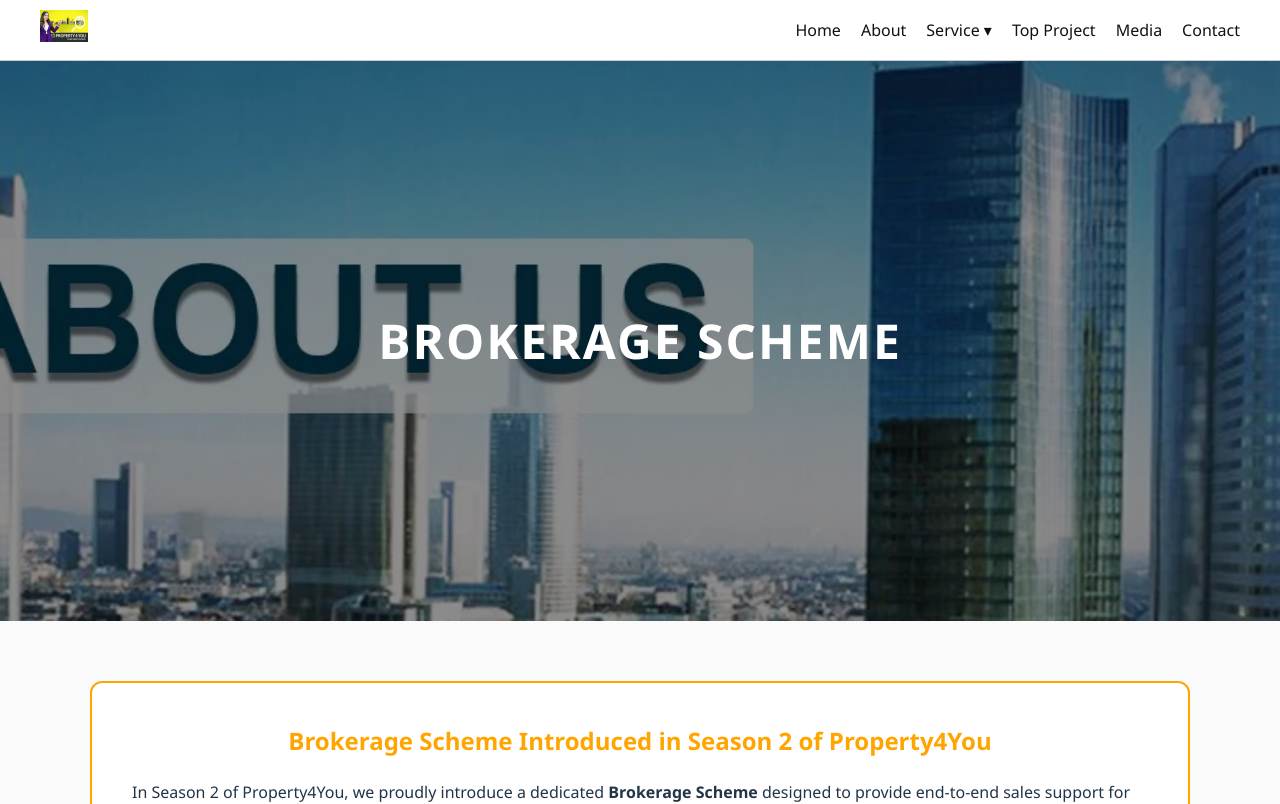
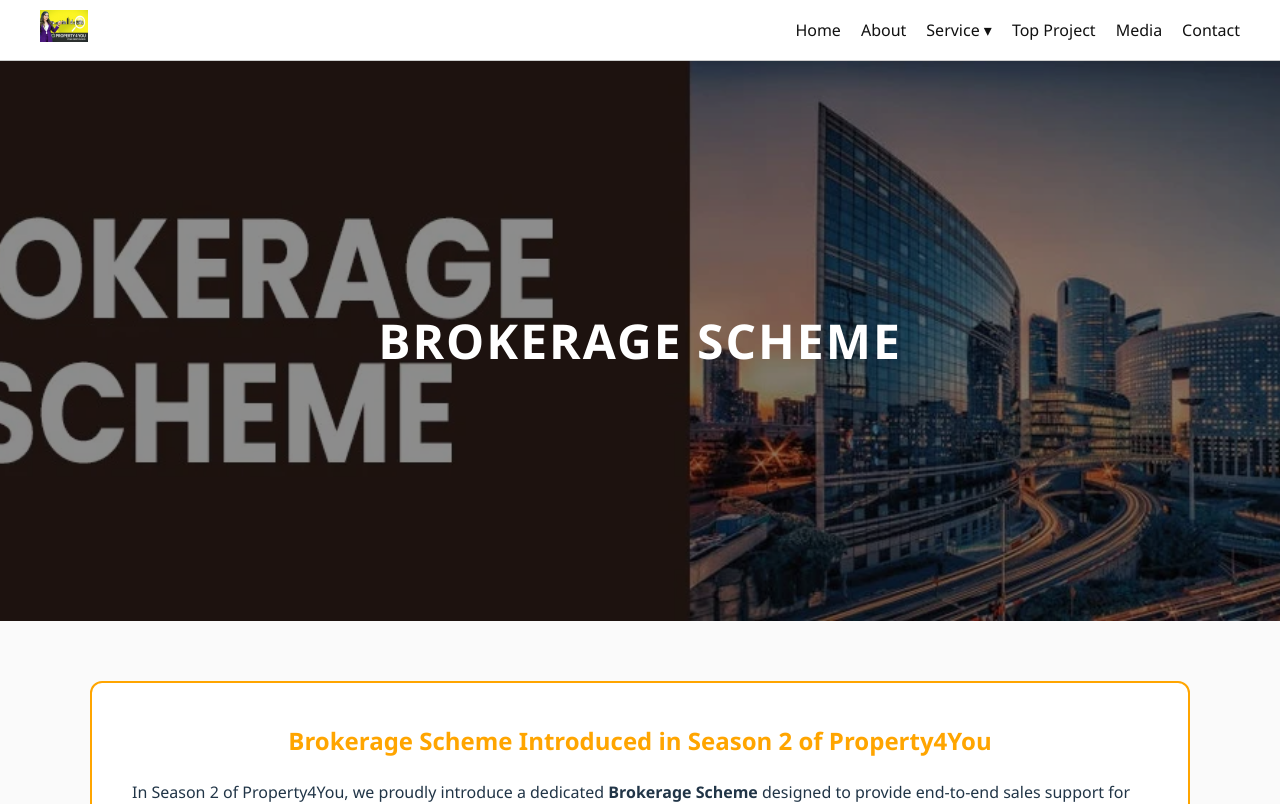
Before and after one commit to akash115566/akashproperty4u, a React (Vite) app: page /brokerage in a window 1280 px wide. Shown: the top 804 px of the page. Built offline with nearby package versions, Linux system fonts and the light colour scheme.

Commit message:
Updated homepage content

```diff
--- a/src/Pages/Brokerage.jsx
+++ b/src/Pages/Brokerage.jsx
@@ -8,7 +8,7 @@ const Brokerage = () => {
 
       {/* 🔶 TOP BANNER */}
       <div className="brokerage-banner">
-        <img src="/ab1.webp" alt="Brokerage Scheme Banner" />
+        <img src="/br1.webp" alt="Brokerage Scheme Banner" />
         <div className="banner-overlay">
           <h1>Brokerage Scheme</h1>
         </div>
```
Also changed, not shown: public/br1.webp (added).
